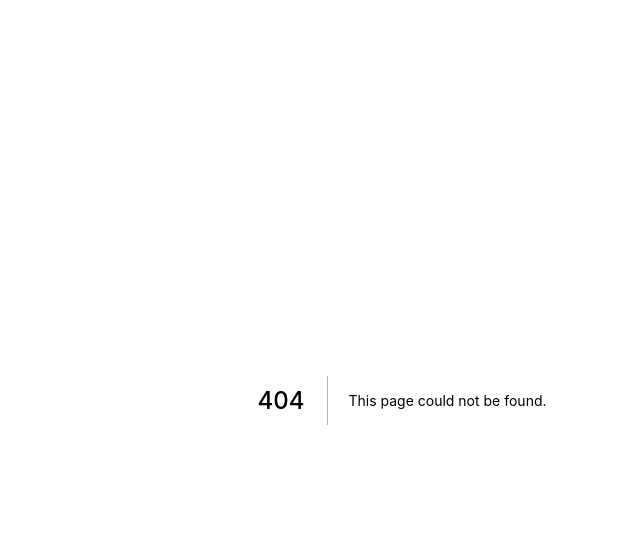
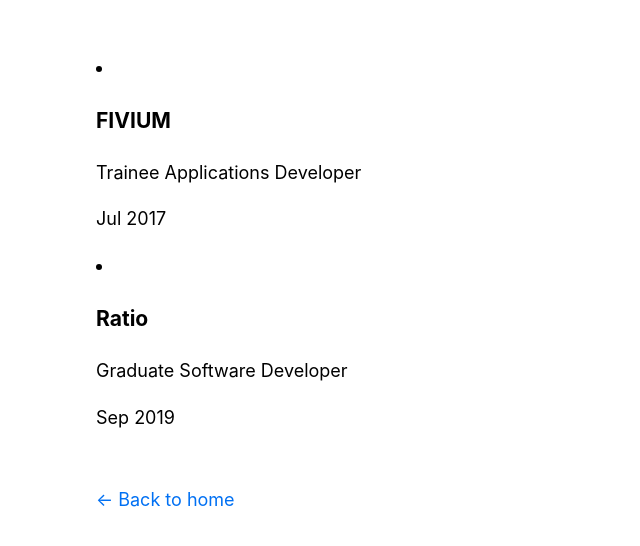
Before and after one commit to HaydenGriffin/portfolio-site, a Next.js app: page /about in a window 1280 px wide. Before the commit this address had no page. Shown: the top 546 px of the page, without its empty margins (238-878 px from the left). Built offline with nearby package versions, Linux system fonts and the light colour scheme.

Commit message:
Added content file for work history, skeleton about page

```diff
--- a/package.json
+++ b/package.json
@@ -8,6 +8,7 @@
     "start": "next start"
   },
   "dependencies": {
+    "moment": "^2.27.0",
     "next": "9.4.4",
     "react": "16.13.1",
     "react-dom": "16.13.1"
--- /dev/null
+++ b/pages/about.tsx
@@ -0,0 +1,51 @@
+import Head from 'next/head';
+import Layout, { siteTitle } from '../components/layout';
+import utilStyles from '../styles/utils.module.css';
+import moment from 'moment';
+import { GetStaticProps } from 'next';
+import path from 'path';
+import fs from 'fs';
+
+interface WorkItem {
+  companyName: string;
+  role: string;
+  location: string;
+  startDate: Date;
+  endDate: Date;
+  keyInformation: string[];
+}
+
+export default function About({ workHistory }: { workHistory: WorkItem[] }) {
+  return (
+    <Layout>
+      <Head>
+        <title>{siteTitle}</title>
+      </Head>
+      {workHistory.map((workItem: WorkItem) => (
+        <li>
+          <h3>{workItem.companyName}</h3>
+          <p>{workItem.role}</p>
+          <p>{moment(workItem.startDate, 'YYYY-MM-DD').format('MMM YYYY')}</p>
+        </li>
+      ))}
+    </Layout>
+  );
+}
+
+export const getStaticProps: GetStaticProps = async (context) => {
+  const postsDirectory = path.join(process.cwd(), 'public/content');
+  const filePath = path.join(postsDirectory, 'work.json');
+  const fileContent = fs.readFileSync(filePath, 'utf-8');
+  let workHistory: WorkItem[] = JSON.parse(fileContent);
+
+  workHistory.map((workItem) => {
+    var date: Date = new Date(workItem.startDate);
+    console.log(date);
+  });
+
+  return {
+    props: {
+      workHistory,
+    },
+  };
+};
--- /dev/null
+++ b/public/content/work.json
@@ -0,0 +1,18 @@
+[
+  {
+    "companyName": "FIVIUM",
+    "role": "Trainee Applications Developer",
+    "location": "Covent Garden, London",
+    "startDate": "2017-07-01",
+    "endDate": "2018-08-01",
+    "keyInformation": []
+  },
+  {
+    "companyName": "Ratio",
+    "role": "Graduate Software Developer",
+    "location": "Bournemouth, Dorset",
+    "startDate": "2019-09-01",
+    "endDate": "2020-03-01",
+    "keyInformation": []
+  }
+]
```
Also changed, not shown: 1 other file (tests, documents, lock files or other folders).
